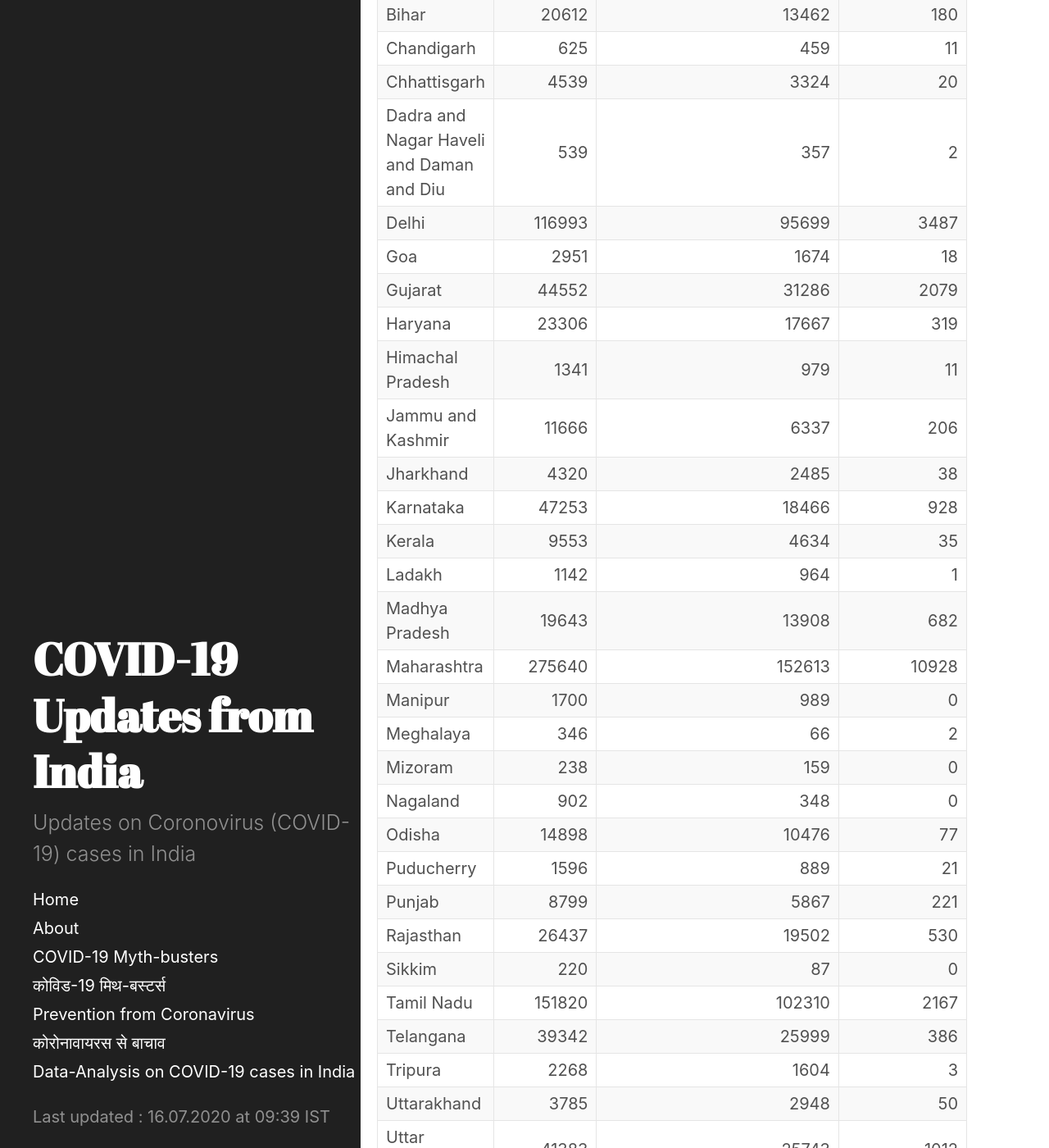
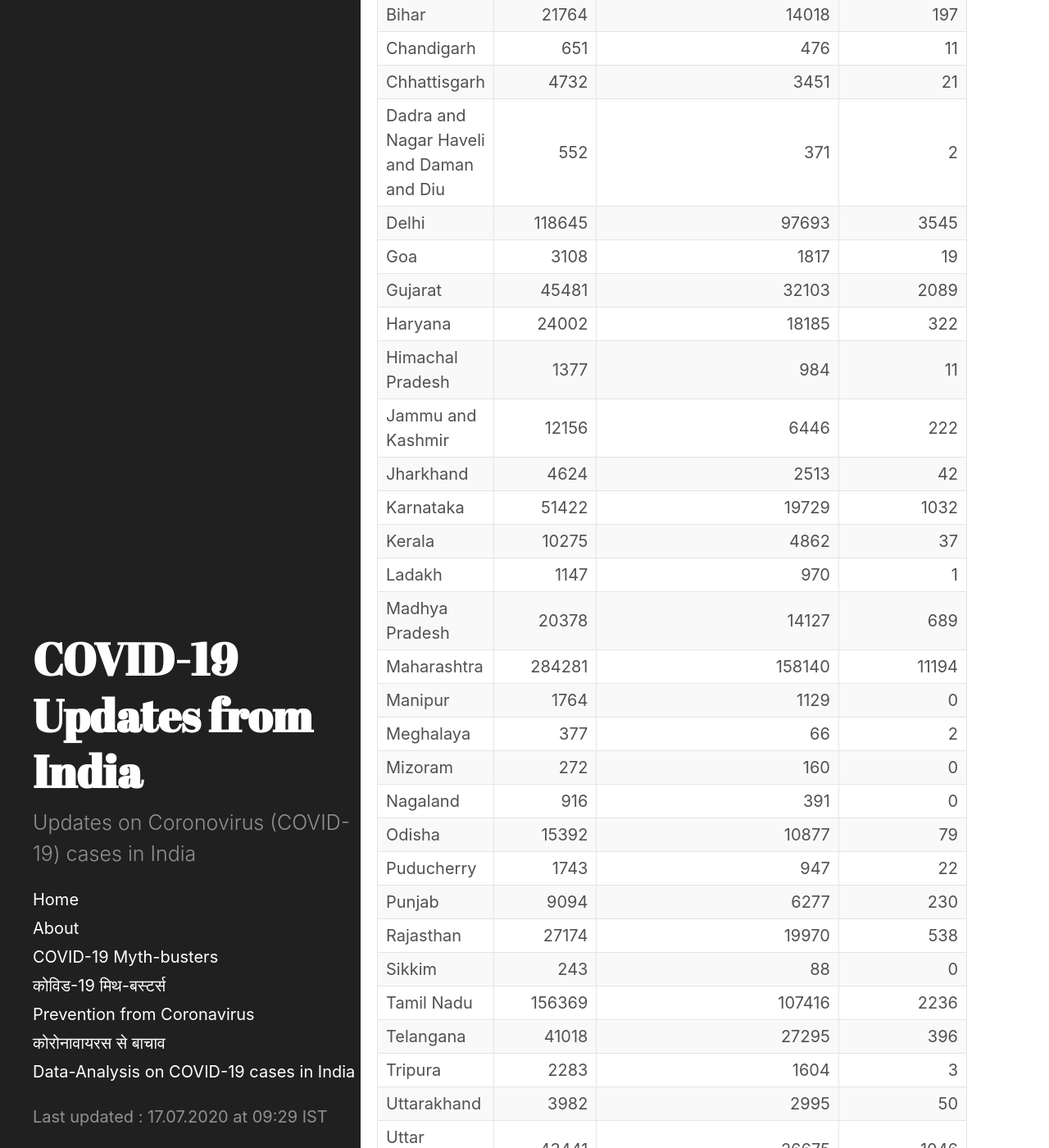
Before and after one commit to bhooraj/covid19updates-india, a Jekyll site: the page built from _posts/2020-07-17-home.md, in a window 1280 px wide and 1400 px high, scrolled down 990 px. Shown: the whole window at 82% size. Built offline with Jekyll 4.4.1, drawn with Linux system fonts in a browser that asks for light colours; some of the changed text lies outside the part shown.

Commit message:
17thJuly Update

```diff
--- a/_data/last_updated.yml
+++ b/_data/last_updated.yml
@@ -1 +1 @@
-- updated_on : 16.07.2020 at 09:39 IST
+- updated_on : 17.07.2020 at 09:29 IST
--- /dev/null
+++ b/_includes/table-20200717-0929.md
@@ -0,0 +1,38 @@
+| Name of State / UT                       |   Total Confirmed cases |   Cured/Discharged/Migrated |   Deaths ( more than 70% cases due to comorbidities ) |
+|:-----------------------------------------|------------------------:|----------------------------:|------------------------------------------------------:|
+| Andaman and Nicobar Islands              |                     180 |                         133 |                                                     0 |
+| Andhra Pradesh                           |                   38044 |                       19393 |                                                   492 |
+| Arunachal Pradesh                        |                     543 |                         153 |                                                     3 |
+| Assam                                    |                   19754 |                       12888 |                                                    48 |
+| Bihar                                    |                   21764 |                       14018 |                                                   197 |
+| Chandigarh                               |                     651 |                         476 |                                                    11 |
+| Chhattisgarh                             |                    4732 |                        3451 |                                                    21 |
+| Dadra and Nagar Haveli and Daman and Diu |                     552 |                         371 |                                                     2 |
+| Delhi                                    |                  118645 |                       97693 |                                                  3545 |
+| Goa                                      |                    3108 |                        1817 |                                                    19 |
+| Gujarat                                  |                   45481 |                       32103 |                                                  2089 |
+| Haryana                                  |                   24002 |                       18185 |                                                   322 |
+| Himachal Pradesh                         |                    1377 |                         984 |                                                    11 |
+| Jammu and Kashmir                        |                   12156 |                        6446 |                                                   222 |
+| Jharkhand                                |                    4624 |                        2513 |                                                    42 |
+| Karnataka                                |                   51422 |                       19729 |                                                  1032 |
+| Kerala                                   |                   10275 |                        4862 |                                                    37 |
+| Ladakh                                   |                    1147 |                         970 |                                                     1 |
+| Madhya Pradesh                           |                   20378 |                       14127 |                                                   689 |
+| Maharashtra                              |                  284281 |                      158140 |                                                 11194 |
+| Manipur                                  |                    1764 |                        1129 |                                                     0 |
+| Meghalaya                                |                     377 |                          66 |                                                     2 |
+| Mizoram                                  |                     272 |                         160 |                                                     0 |
+| Nagaland                                 |                     916 |                         391 |                                                     0 |
+| Odisha                                   |                   15392 |                       10877 |                                                    79 |
+| Puducherry                               |                    1743 |                         947 |                                                    22 |
+| Punjab                                   |                    9094 |                        6277 |                                                   230 |
+| Rajasthan                                |                   27174 |                       19970 |                                                   538 |
+| Sikkim                                   |                     243 |                          88 |                                                     0 |
+| Tamil Nadu                               |                  156369 |                      107416 |                                                  2236 |
+| Telangana                                |                   41018 |                       27295 |                                                   396 |
+| Tripura                                  |                    2283 |                        1604 |                                                     3 |
+| Uttarakhand                              |                    3982 |                        2995 |                                                    50 |
+| Uttar Pradesh                            |                   43441 |                       26675 |                                                  1046 |
+| West Bengal                              |                   36117 |                       21415 |                                                  1023 |
+| Cases being reassigned to states         |                     531 |                           0 |                                                     0 |
--- a/_posts/2020-07-16-home.md
+++ b/_posts/2020-07-17-home.md
@@ -4,7 +4,7 @@
 last_update: true
 ---
 
-#### COVID-19 Cases in India (as on  16	July 2020, 08:00 IST)
+#### COVID-19 Cases in India (as on  17	July 2020, 08:00 IST)
 <div class="alert alert-primary" role="alert">
 <p id = "totalcases" style="font-size: 1.2rem; font-weight: bold;"></p>
 <p id = "totalrecovered" style="font-size: 1.2rem; font-weight: bold;"></p>
@@ -22,7 +22,7 @@
 
 <div class="datatable-begin"></div>
 
-{% include table-20200716-0939.md %}
+{% include table-20200717-0929.md %}
 
 <div class="datatable-end"></div>
 <br>
```
Also changed, not shown: _includes/charts-20200717-0939.html (added, +193 -0 lines), _posts/2020-07-06-Updates.md (renamed from _posts/2020-07-05-Updates.md, +3 -0 lines), _posts/2020-07-17-Latest-updates.md (renamed from _posts/2020-07-16-Latest-updates.md, +3 -4 lines), stats-and-charts.md (+2 -2 lines).
